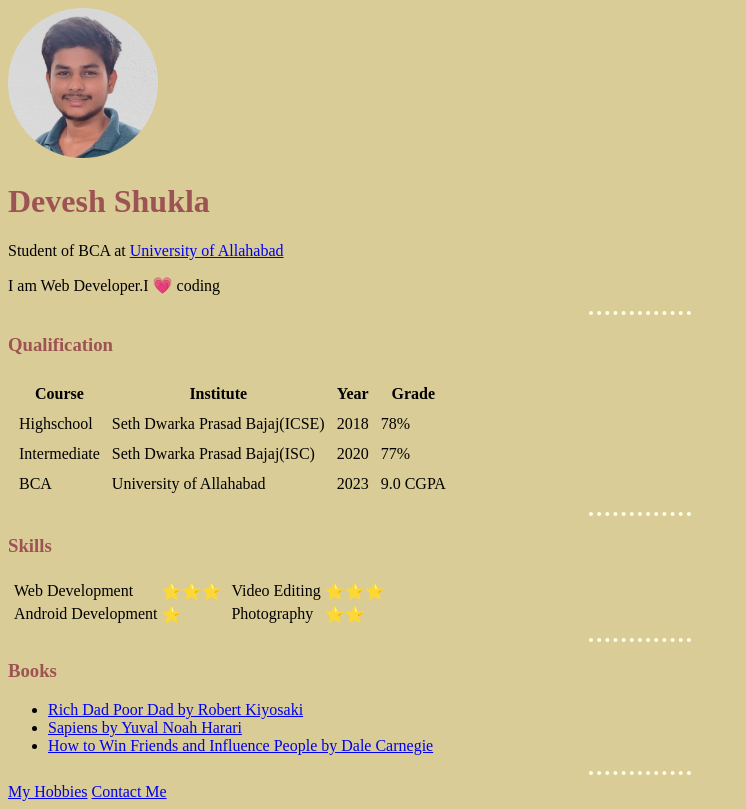
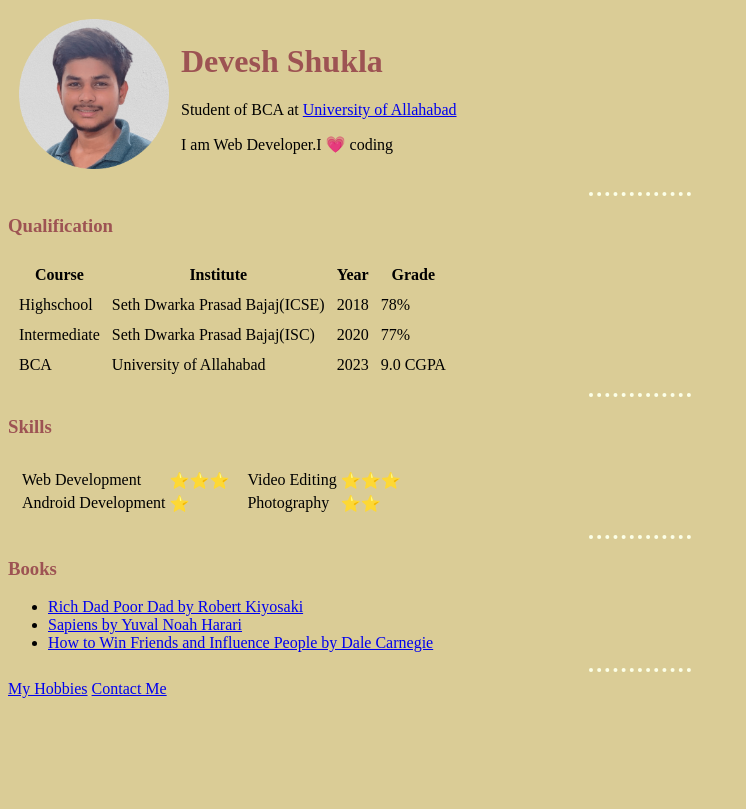
Before and after one commit to imdeveshshukla/cv, a plain HTML site: page index.html in a window 1280 px wide. Shown: the whole page, without its empty margins (0-746 px from the left). Drawn offline with Linux system fonts and the light colour scheme.

Commit message:
Update index.html

```diff
--- a/index.html
+++ b/index.html
@@ -10,10 +10,19 @@
 
 </head>
 <body>
-    <img src="Images/profile.png" height="150dp" alt="profile"/>
-    <h1>Devesh Shukla</h1>
-    <p>Student of BCA at <a href="https://www.allduniv.ac.in/">University of Allahabad</a></p>
-    <p>I am Web Developer.I &#128151; coding</p>
+    <table cellspacing="10">
+        <tr>
+            <td>
+                <img src="/Images/profile.png" height="150dp" alt="profile"/>
+            </td>
+            <td>
+                <h1>Devesh Shukla</h1>
+                <p>Student of BCA at <a href="https://www.allduniv.ac.in/">University of Allahabad</a></p>
+                <p>I am Web Developer.I &#128151; coding</p>
+
+            </td>
+        </tr>
+    </table>
     <hr>
     <h3>Qualification</h3>
     <table cellspacing="10" >
@@ -48,7 +57,7 @@
     </table>
     <hr>
     <h3>Skills</h3>
-    <table>
+    <table cellspacing="10">
         <tr>
             <td>
                 <table>
@@ -56,7 +65,6 @@
                         <td>Web Development</td>
                         <td>⭐⭐⭐</td>
                     </tr>
-
                     <tr>
                         <td>Android Development</td>
                         <td>⭐</td>
@@ -88,9 +96,9 @@
         <li><a href="https://en.wikipedia.org/wiki/How_to_Win_Friends_and_Influence_People#:~:text=How%20to%20Win%20Friends%20and%20Influence%20People%20is%20a%20self,selling%20books%20of%20all%20time.&text=Carnegie%20had%20been%20conducting%20business%20education%20courses%20in%20New%20York%20since%201912.">How to Win Friends and Influence People by Dale Carnegie</a></li>
     </ul>
     <hr>
-    <div>
+    <footer>
         <a href="hobbies.html">My Hobbies</a>
         <a href="contact.html">Contact Me</a>
-    </div>
+    </footer>
 </body>
 </html>
```
